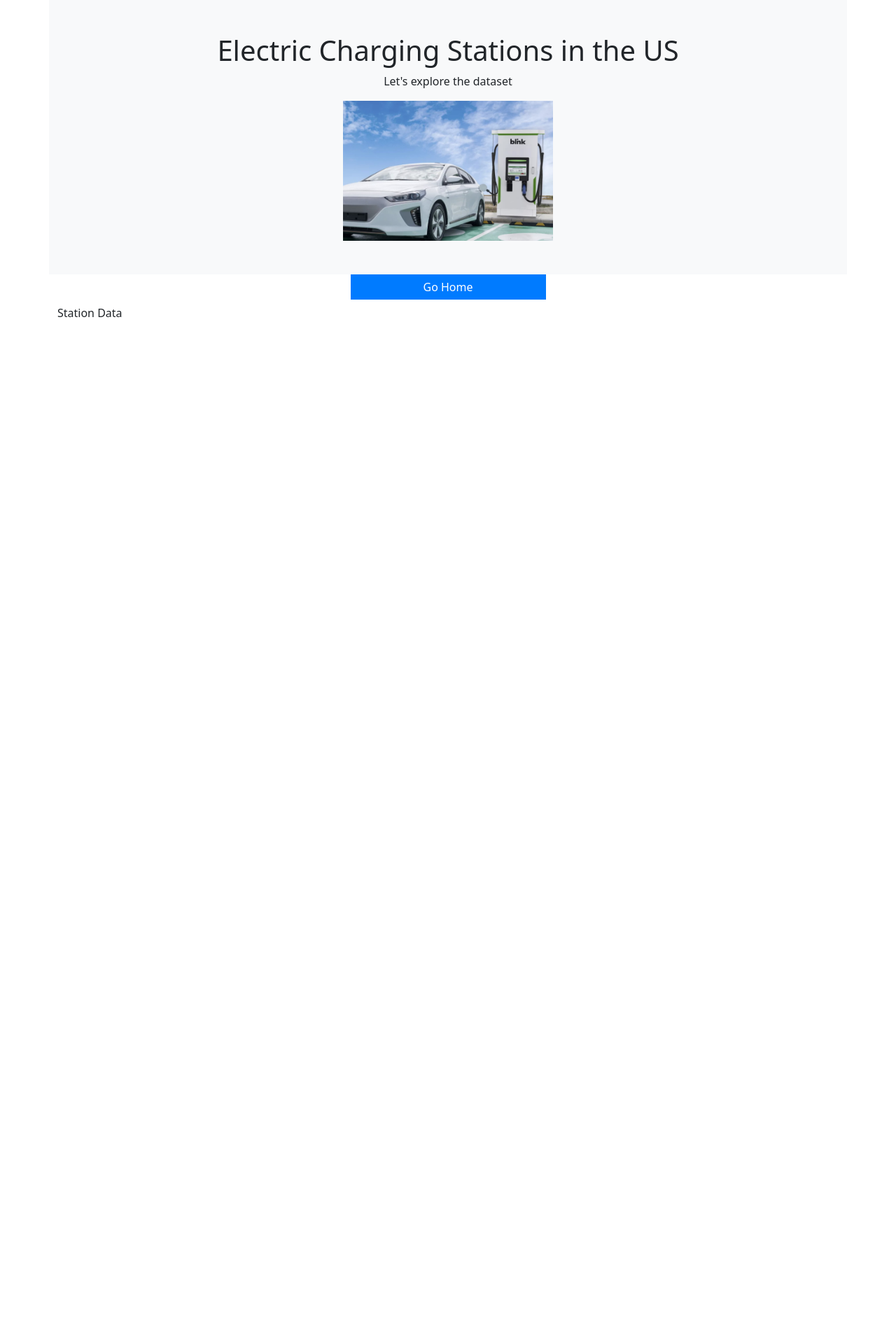
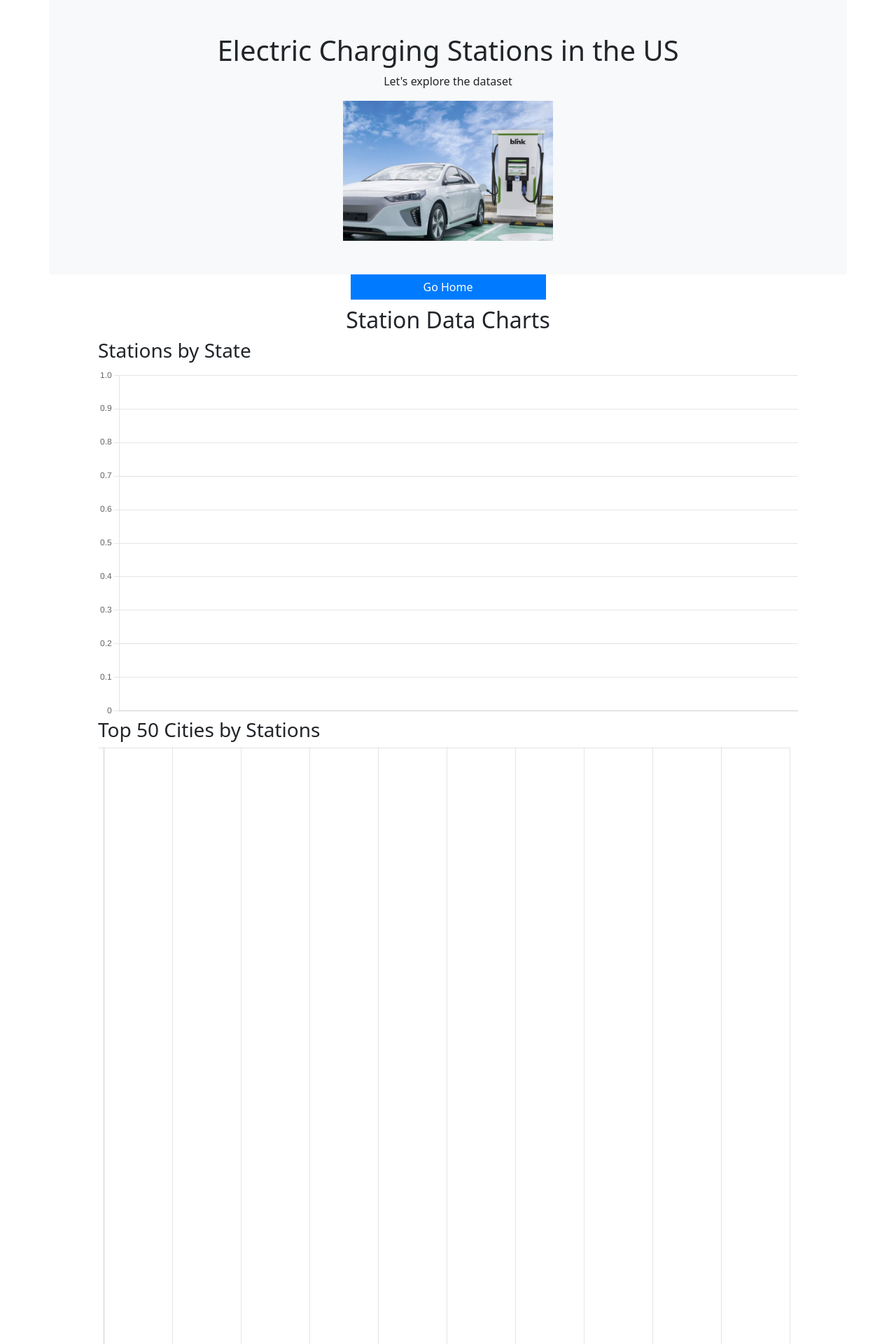
Before and after one commit to GttB96/Project3, a Flask app: page /station in a window 1280 px wide. Shown: the top 1920 px of the page at 70% size. Before the commit the page ends 453 px from the top, so only its background shows below. Run offline with Flask 3, Linux system fonts and the light colour scheme; data that the repository does not hold is empty; some libraries are stand-ins or nearby versions.

Commit message:
created station page with charts by station for state, city, and region

```diff
--- a/app.py
+++ b/app.py
@@ -2,6 +2,7 @@
 from flask_sqlalchemy import SQLAlchemy
 from sqlalchemy import text
 from dotenv import load_dotenv
+from flask import request, jsonify
 import os
 
 load_dotenv()
@@ -11,6 +12,8 @@
 app.config['SQLALCHEMY_DATABASE_URI'] = os.environ.get('DATABASE_URL')
 app.config['SQLALCHEMY_TRACK_MODIFICATIONS'] = False
 db = SQLAlchemy(app)
+
+##defining columns of data
 
 class AllHistorical(db.Model):
     __tablename__ = 'all_historical'
@@ -46,12 +49,14 @@
     accesscode = db.Column(db.String(255))
     facilitytype = db.Column(db.String(255))
 
+##First page rendering
 @app.route('/')
 def index_page():
     return render_template('index.html')
 
+##Map page rendering
 @app.route('/map')
-def stations():
+def stations_map():
     sql = """
     SELECT streetaddress AS "street_address", city, state, zip, latitude, longitude, fueltypecode,
            COUNT(*) AS station_count
@@ -65,9 +70,50 @@
     stations_by_address = [dict(row) for row in result.mappings()]
     return render_template('map.html', stations_by_address=stations_by_address)
 
+##Defining regions
+regions = {
+    'Northeast': ['CT', 'ME', 'MA', 'NH', 'RI', 'VT', 'NJ', 'NY', 'PA'],
+    'Midwest': ['IL', 'IN', 'IA', 'KS', 'MI', 'MN', 'MO', 'NE', 'ND', 'OH', 'SD', 'WI'],
+    'South': ['DE', 'FL', 'GA', 'MD', 'NC', 'SC', 'VA', 'DC', 'WV', 'AL', 'KY', 'MS', 'TN', 'AR', 'LA', 'OK', 'TX'],
+    'West': ['AZ', 'CO', 'ID', 'MT', 'NV', 'NM', 'UT', 'WY', 'AK', 'CA', 'HI', 'OR', 'WA']
+}
+
+##Station data rendering
 @app.route('/station')
 def station_page():
-    return render_template('station.html')
+    # Getting stations by state
+    state_query = text("""
+    SELECT state, COUNT(*) AS count
+    FROM stations
+    WHERE fueltypecode = 'ELEC'
+    GROUP BY state
+    """)
+    state_result = db.session.execute(state_query).mappings()
+    states_data = [{'state': row['state'], 'count': row['count']} for row in state_result]
+
+    # Getting stations by city
+    city_query = text("""
+    SELECT city, state, COUNT(*) AS count
+    FROM stations
+    WHERE fueltypecode = 'ELEC'
+    GROUP BY city, state
+    ORDER BY count DESC
+    LIMIT 50
+    """)
+    city_result = db.session.execute(city_query).mappings()
+    cities_data = [{'city': row['city'], 'state': row['state'], 'count': row['count']} for row in city_result]
+
+    # Getting states by region
+    region_counts = {region: 0 for region in regions}
+    for state_data in states_data:
+        for region, states in regions.items():
+            if state_data['state'] in states:
+                region_counts[region] += state_data['count']
+
+    # Convert region_counts dict to a list of dicts for easier processing in the template
+    regions_data = [{'region': region, 'count': count} for region, count in region_counts.items()]
+
+    return render_template('station.html', states_data=states_data, cities_data=cities_data, regions_data=regions_data)
 
 if __name__ == '__main__':
     app.run(debug=True)
--- a/templates/station.html
+++ b/templates/station.html
@@ -7,9 +7,11 @@
   <meta name="viewport" content="width=device-width, initial-scale=1.0">
   <meta http-equiv="X-UA-Compatible" content="ie=edge">
   <title>Project 3</title>
+  <script src="https://cdn.jsdelivr.net/npm/chart.js"></script>
   <script src="https://d3js.org/d3.v7.min.js"></script>
   <script src="https://cdn.plot.ly/plotly-latest.min.js"></script>
   <link href="https://cdn.jsdelivr.net/npm/bootstrap@5.3.2/dist/css/bootstrap.min.css" rel="stylesheet" integrity="sha384-T3c6CoIi6uLrA9TneNEoa7RxnatzjcDSCmG1MXxSR1GAsXEV/Dwwykc2MPK8M2HN" crossorigin="anonymous">
+
 </head>
 
 <body>
@@ -24,18 +26,128 @@
     <div style="width: 25%; margin-bottom: 10px; margin-left: auto; margin-right: auto;">
       <a href="/" style="display: block; width: 100%; text-align: center; padding: 6px 12px; background-color: #007bff; color: white; text-decoration: none; margin-bottom: 5px;">Go Home</a>
   </div>
-  <div class="row">
-      <div class="col-md-2">
-          <h6>Station Data</h6>
+  <div class="container">
+    <div class="row">
+      <div class="col-md-12 text-center">
+        <h2>Station Data Charts</h2>
       </div>
+    </div>
+
+    <div style="width: 100%; max-width: 1000px; margin: auto; text-align: left;">
+      <h3>Stations by State</h3>
+      <canvas id="statesChart"></canvas>
+    </div>
+
+    <div style="width: 100%; max-width: 1000px; margin: auto; text-align: left;">
+      <h3>Top 50 Cities by Stations</h3>
+      <canvas id="citiesChart" style="height: 1500px;"></canvas>
+    </div>
+
+    <div style="width: 100%; max-width: 600px; margin: auto; text-align: left;">
+      <h3>Stations by Region</h3>
+      <canvas id="regionsChart"></canvas>
+    </div>
   </div>
 
+  <script>
+    // passing data from flask into html with json
+    var statesData = {{ states_data | tojson }};
+    var citiesData = {{ cities_data | tojson }};
+    var regionsData = {{ regions_data | tojson }};
 
+    // States Chart
+    statesData.sort((a, b) => a.state.localeCompare(b.state));
+var statesChart = new Chart(document.getElementById('statesChart'), {
+  type: 'bar',
+  data: {
+    labels: statesData.map(data => data.state),
+    datasets: [{
+      label: 'Stations by State',
+      data: statesData.map(data => data.count),
+      backgroundColor: 'rgba(214, 40, 40, 0.6)'
+    }]
+  },
+  options: {
+    responsive: true,
+    scales: {
+      y: {
+        beginAtZero: true
+      }
+    },
+    plugins: {
+      legend: {
+        display: false
+      }
+    }
+  }
+});
 
-  <script src="https://d3js.org/d3.v7.min.js"></script>
-  <script src="./static/js/logic.js"></script>
+// Cities Chart
+var citiesDataLength = citiesData.length;
+var barHeight = 13;
+var chartHeight = citiesDataLength * barHeight;
+document.getElementById('citiesChart').height = chartHeight;
 
+var citiesChartCtx = document.getElementById('citiesChart').getContext('2d');
+new Chart(citiesChartCtx, {
+  type: 'bar',
+  data: {
+    labels: citiesData.map(data => data.city),
+    datasets: [{
+      label: 'Top 50 Cities by Stations',
+      data: citiesData.map(data => data.count),
+      backgroundColor: 'rgba(0, 78, 146, 0.6)',
+    }]
+  },
+  options: {
+    responsive: true,
+    scales: {
+      x: {
+        beginAtZero: true
+      },
+      y: {
+        beginAtZero: true,
+        ticks: {
+          autoSkip: false
+        }
+      }
+    },
+    indexAxis: 'y',
+    plugins: {
+    legend: {
+      display: false
+    }
+  }
+  }
+});
 
+    // Regions Chart
+    var regionsChartCtx = document.getElementById('regionsChart').getContext('2d');
+    new Chart(regionsChartCtx, {
+      type: 'pie',
+      data: {
+        labels: regionsData.map(data => data.region),
+        datasets: [{
+          label: 'Stations by Region',
+          data: regionsData.map(data => data.count),
+          backgroundColor: [
+        'rgba(214, 40, 40, 0.6)',
+        'rgba(0, 78, 146, 0.6)',
+        'rgba(192, 192, 192, 0.6)',
+        'rgba(244, 208, 63, 0.6)',
+      ],
+      borderColor: 'rgba(255,255,255,1)',
+      borderWidth: 2
+    }]
+      },
+      options: {
+    responsive: true,
+    indexAxis: 'y', // For a horizontal bar chart
+  }
+    });
+  </script>
+
+</div>
 </body>
 
 </html>
```
